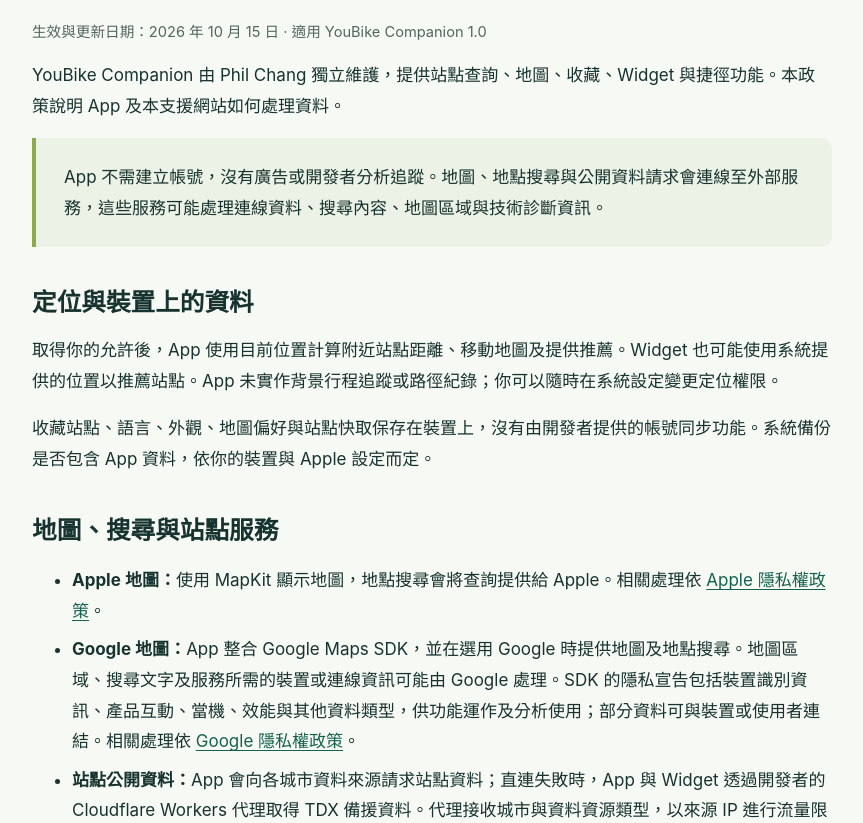
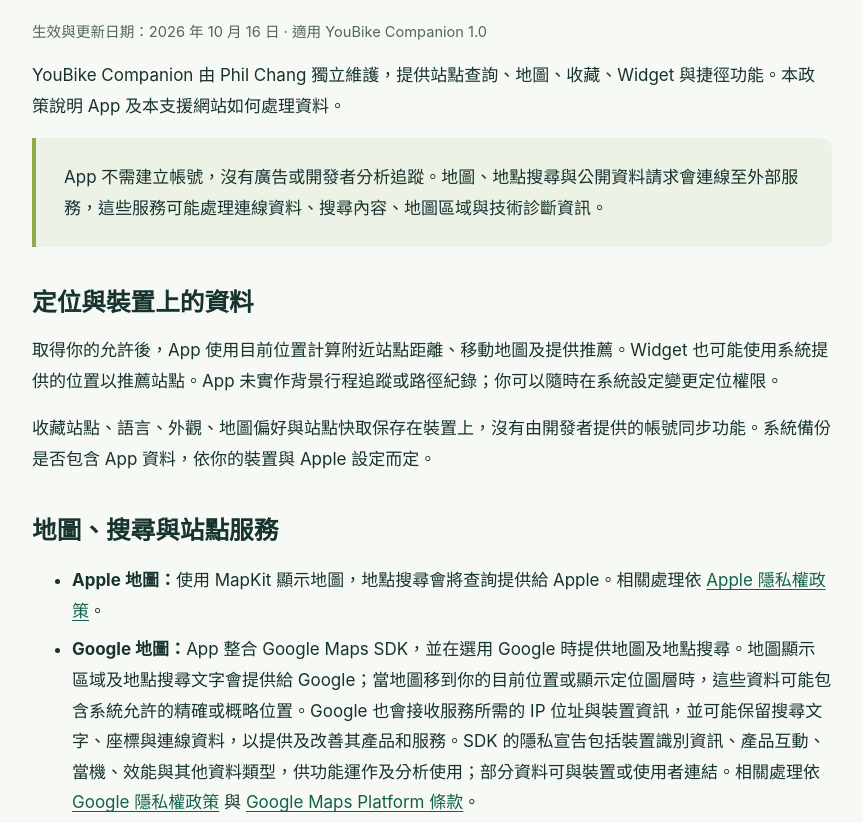
Before and after one commit to irons163/youbike-companion-support, a plain HTML site: page privacy.html in a window 1280 px wide. Shown: the part 266-1089 px from the top of the page, without its empty margins (208-1071 px from the left). Drawn offline with Linux system fonts and the light colour scheme.

Commit message:
Clarify Google location and search privacy disclosures

```diff
--- a/privacy.html
+++ b/privacy.html
@@ -14,15 +14,15 @@
   <main class="wrap article" id="main">
     <span class="eyebrow">Privacy</span>
     <h1>隱私權政策</h1>
-    <p class="date">生效與更新日期：2026 年 10 月 15 日 · 適用 YouBike Companion 1.0</p>
+    <p class="date">生效與更新日期：2026 年 10 月 16 日 · 適用 YouBike Companion 1.0</p>
     <p>YouBike Companion 由 Phil Chang 獨立維護，提供站點查詢、地圖、收藏、Widget 與捷徑功能。本政策說明 App 及本支援網站如何處理資料。</p>
     <aside class="note"><p>App 不需建立帳號，沒有廣告或開發者分析追蹤。地圖、地點搜尋與公開資料請求會連線至外部服務，這些服務可能處理連線資料、搜尋內容、地圖區域與技術診斷資訊。</p></aside>
     <section><h2>定位與裝置上的資料</h2><p>取得你的允許後，App 使用目前位置計算附近站點距離、移動地圖及提供推薦。Widget 也可能使用系統提供的位置以推薦站點。App 未實作背景行程追蹤或路徑紀錄；你可以隨時在系統設定變更定位權限。</p><p>收藏站點、語言、外觀、地圖偏好與站點快取保存在裝置上，沒有由開發者提供的帳號同步功能。系統備份是否包含 App 資料，依你的裝置與 Apple 設定而定。</p></section>
-    <section><h2>地圖、搜尋與站點服務</h2><ul><li><strong>Apple 地圖：</strong>使用 MapKit 顯示地圖，地點搜尋會將查詢提供給 Apple。相關處理依 <a href="https://www.apple.com/legal/privacy/">Apple 隱私權政策</a>。</li><li><strong>Google 地圖：</strong>App 整合 Google Maps SDK，並在選用 Google 時提供地圖及地點搜尋。地圖區域、搜尋文字及服務所需的裝置或連線資訊可能由 Google 處理。SDK 的隱私宣告包括裝置識別資訊、產品互動、當機、效能與其他資料類型，供功能運作及分析使用；部分資料可與裝置或使用者連結。相關處理依 <a href="https://policies.google.com/privacy">Google 隱私權政策</a>。</li><li><strong>站點公開資料：</strong>App 會向各城市資料來源請求站點資料；直連失敗時，App 與 Widget 透過開發者的 Cloudflare Workers 代理取得 TDX 備援資料。代理接收城市與資料資源類型，以來源 IP 進行流量限制，並快取公開站點資料。App 不會將目前定位、收藏或搜尋文字傳送給這個代理，距離計算在裝置上進行。代理程式未建立使用者資料庫或記錄個別查詢；Cloudflare、城市資料來源與 TDX 仍可能處理 IP 位址、請求時間及服務安全或營運所需資訊。Cloudflare 的處理依其 <a href="https://www.cloudflare.com/privacypolicy/">隱私權政策</a>。</li><li><strong>步行導航：</strong>選擇導航後，App 將目的站點座標提供給你選擇的 Apple 或 Google 地圖服務；後續導航由該服務處理。</li></ul><p>App 沒有整合廣告投放功能，也未實作跨 App 的廣告追蹤。第三方服務的資料保留與處理方式，依各服務政策及你使用的功能而定。</p></section>
+    <section><h2>地圖、搜尋與站點服務</h2><ul><li><strong>Apple 地圖：</strong>使用 MapKit 顯示地圖，地點搜尋會將查詢提供給 Apple。相關處理依 <a href="https://www.apple.com/legal/privacy/">Apple 隱私權政策</a>。</li><li><strong>Google 地圖：</strong>App 整合 Google Maps SDK，並在選用 Google 時提供地圖及地點搜尋。地圖顯示區域及地點搜尋文字會提供給 Google；當地圖移到你的目前位置或顯示定位圖層時，這些資料可能包含系統允許的精確或概略位置。Google 也會接收服務所需的 IP 位址與裝置資訊，並可能保留搜尋文字、座標與連線資料，以提供及改善其產品和服務。SDK 的隱私宣告包括裝置識別資訊、產品互動、當機、效能與其他資料類型，供功能運作及分析使用；部分資料可與裝置或使用者連結。相關處理依 <a href="https://policies.google.com/privacy">Google 隱私權政策</a> 與 <a href="https://cloud.google.com/maps-platform/terms">Google Maps Platform 條款</a>。</li><li><strong>站點公開資料：</strong>App 會向各城市資料來源請求站點資料；直連失敗時，App 與 Widget 透過開發者的 Cloudflare Workers 代理取得 TDX 備援資料。代理接收城市與資料資源類型，以來源 IP 進行流量限制，並快取公開站點資料。App 不會將目前定位、收藏或搜尋文字傳送給這個代理，距離計算在裝置上進行。代理程式未建立使用者資料庫或記錄個別查詢；Cloudflare、城市資料來源與 TDX 仍可能處理 IP 位址、請求時間及服務安全或營運所需資訊。Cloudflare 的處理依其 <a href="https://www.cloudflare.com/privacypolicy/">隱私權政策</a>。</li><li><strong>步行導航：</strong>選擇導航後，App 將目的站點座標提供給你選擇的 Apple 或 Google 地圖服務；後續導航由該服務處理。</li></ul><p>App 沒有整合廣告投放功能，也未實作跨 App 的廣告追蹤。第三方服務的資料保留與處理方式，依各服務政策及你使用的功能而定。</p></section>
     <section><h2>聯絡支援與網站</h2><p>你以電子郵件聯絡我們時，我們會收到寄件信箱與你提供的內容，並用於回覆、處理問題與相關追蹤。GitHub 問題回報是公開的，會由 GitHub 處理及顯示你提交的內容。</p><p>本網站由 GitHub Pages 託管，沒有額外加入分析工具、廣告、追蹤碼或 Cookie。GitHub 仍可能處理提供網頁所需的 IP 位址與伺服器紀錄，詳見 <a href="https://docs.github.com/en/site-policy/privacy-policies/github-general-privacy-statement">GitHub 隱私權聲明</a>。</p></section>
     <section><h2>你的選擇與資料刪除</h2><p>你可以拒絕或撤回定位權限、切換地圖供應商、取消收藏，或刪除 App 移除本機資料。這些操作不會刪除第三方服務已持有的資料；相關請求應依其政策提出。若要詢問或請求刪除由開發者持有的支援紀錄，請寄信至 <a href="mailto:irons7654321@gmail.com?subject=YouBike%20Companion%20Privacy">irons7654321@gmail.com</a>。</p></section>
     <section><h2>政策更新與聯絡方式</h2><p>若 App 的功能或資料處理方式改變，我們會更新本頁並調整上方日期。隱私問題可聯絡 Phil Chang：<a href="mailto:irons7654321@gmail.com?subject=YouBike%20Companion%20Privacy">irons7654321@gmail.com</a>。</p></section>
-    <section lang="en"><h2>English summary</h2><p>YouBike Companion does not require an account and has no ads or developer analytics. Location is used with permission for nearby stations and recommendations. Favorites and preferences are stored on your device. Apple and Google map/search services, station-data providers, and GitHub Pages may process requests and technical data. TDX fallback uses a developer-operated Cloudflare Worker, which receives the city and resource requested and uses source IPs for rate limiting. The app does not send GPS, favorites, or search text to this proxy. Cloudflare may process connection and operational information. The integrated Google Maps SDK declares device identifiers, product interaction, crash, performance, and other data; some categories are linked to the user or device. Contact <a href="mailto:irons7654321@gmail.com?subject=YouBike%20Companion%20Privacy">irons7654321@gmail.com</a> for privacy questions or developer-held support records.</p></section>
+    <section lang="en"><h2>English summary</h2><p>YouBike Companion does not require an account and has no ads or developer analytics. Location is used with permission for nearby stations and recommendations. Favorites and preferences are stored on your device. Apple and Google map/search services, station-data providers, and GitHub Pages may process requests and technical data. TDX fallback uses a developer-operated Cloudflare Worker, which receives the city and resource requested and uses source IPs for rate limiting. The app does not send GPS, favorites, or search text to this proxy. Cloudflare may process and retain connection and operational information under its policy. Google map and place-search requests include the displayed region and search text; the region or location layer may include your permitted precise or approximate location. Google may retain search terms, coordinates, IP addresses, and device information to provide and improve its services. The integrated Google Maps SDK declares device identifiers, product interaction, crash, performance, and other data; some categories are linked to the user or device. Contact <a href="mailto:irons7654321@gmail.com?subject=YouBike%20Companion%20Privacy">irons7654321@gmail.com</a> for privacy questions or developer-held support records.</p></section>
   </main>
   <footer><div class="wrap footer-inner"><span>由 Phil Chang 獨立維護 · 非 YouBike 官方 App</span><div><a href="./">首頁</a><a href="support.html">使用支援</a></div></div></footer>
 </body>
```
